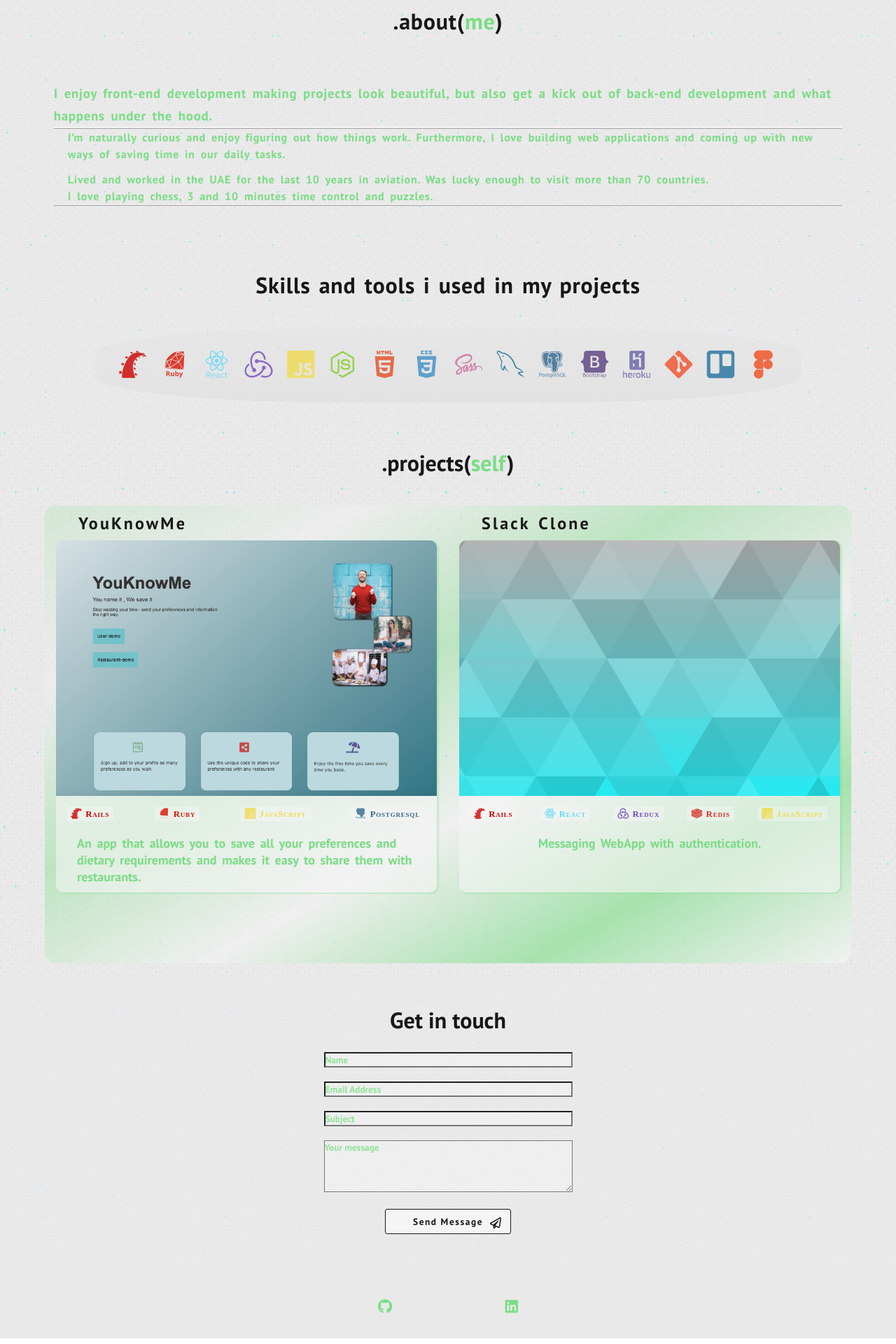
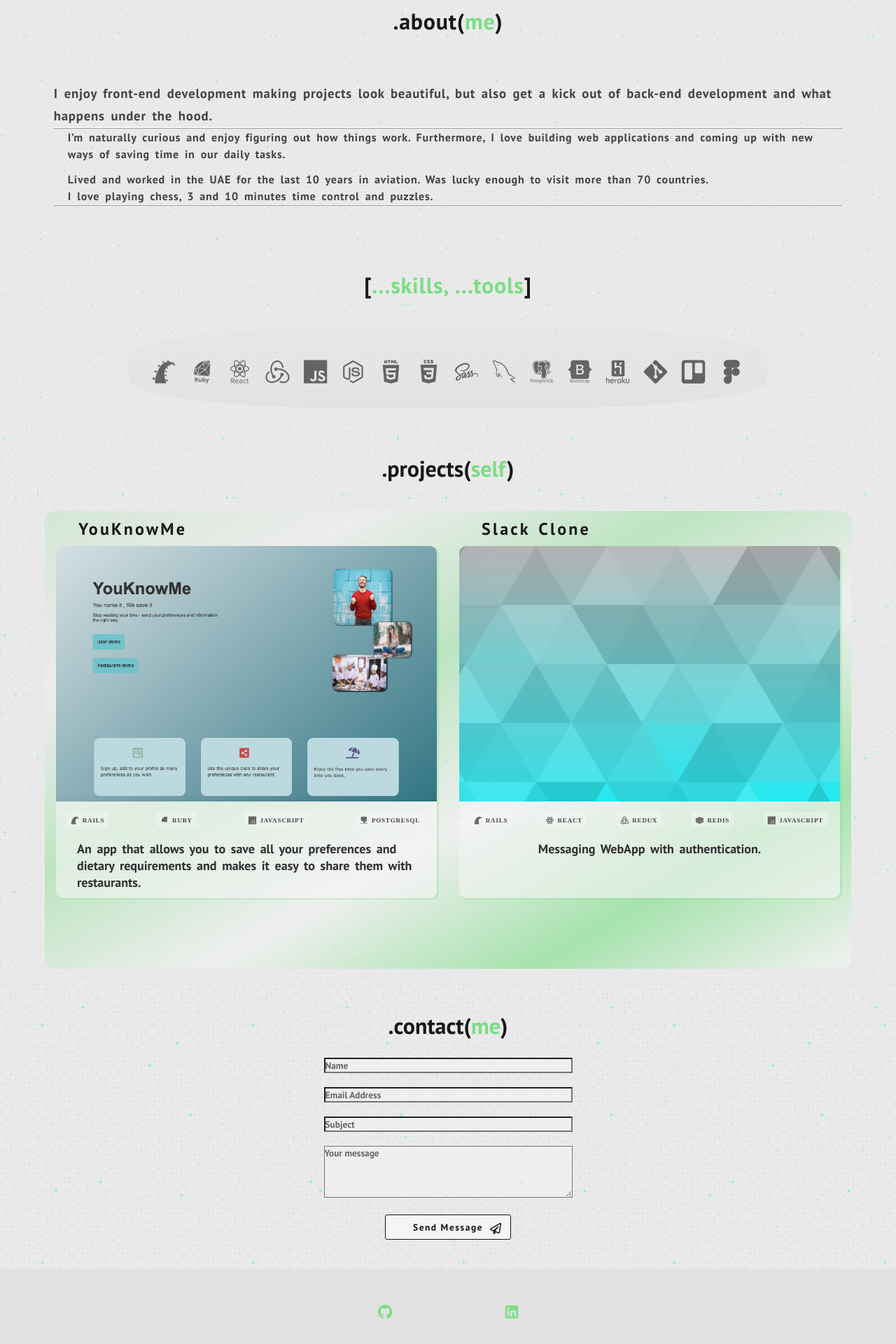
Before and after one commit to alex4tm/portfolio-v1, a React (Create React App) app: page / in a window 1280 px wide. Shown: the part 911-2831 px from the top of the page at 70% size. Built offline with nearby package versions, Linux system fonts and the light colour scheme.

Commit message:
changed devicon skills colors and hover

```diff
--- a/src/components/About.css
+++ b/src/components/About.css
@@ -26,7 +26,7 @@
   align-items: center;
   align-content: center;
   line-height: 1.5rem;
-  color: rgb(var(--color-primary));
+  color: rgb(var(--color-main-300));
   text-shadow: 0.4px 0.4px rgb(var(--color-background-second));
 }
 
@@ -97,7 +97,7 @@
   text-shadow: 0.4px 0.4px rgb(var(--color-background-second));
 }
 .about-skills .colored {
-  font-size: 2.5rem;
+  font-size: 3rem;
   margin: 0.5rem 0.5rem;
   padding: 0.1rem;
   opacity: 0.8;
@@ -114,13 +114,18 @@ i[title]:hover::after,
 i[title]:focus::after {
   content: attr(title);
   position: absolute;
-  top: -40%;
-  left: 15%;
-  font-size: 1rem;
+  top: -30%;
+  left: 1%;
+  font-size: 1.2rem;
   opacity: 1;
   outline: none;
+  color: rgb(var(--color-primary));
 }
 
+[class^=devicon-], [class*=" devicon-"] {
+  color: rgb(var(--color-main-300)) !important;
+  font-variant: all-petite-caps !important;
+}
 @media only screen and (max-width: 1024px) {
   .about-content {
     flex-direction: column;
--- a/src/components/About.js
+++ b/src/components/About.js
@@ -18,7 +18,7 @@ function About() {
       </div>
       <div className="about-skills">
         <h1>
-          Skills and tools i used in my projects
+          [<span className="theme--color">...skills, ...tools</span>]
         </h1>
         <div className="skills-icons">
           <i className="devicon-rails-plain colored" title="Rails"></i>
--- a/src/components/Carousel.css
+++ b/src/components/Carousel.css
@@ -13,7 +13,7 @@
 }
 
 .carousel-indicators li {
-  background-color: #b95365;
+  background-color: rgb(var(--color-primary));
 }
 
 
@@ -29,7 +29,11 @@
 .carousel-control-next-icon {
   text-decoration: none;
   background-image: none;
-  color: black;
+  color: none;
+}
+
+.carousel-control-prev, .carousel-control-next {
+  color: transparent;
 }
 
 .carousel-control-prev-icon:hover,
@@ -46,13 +50,13 @@
 {
   content: '>';
   font-size: 2rem;
-  color: #b95365;
+  color: rgb(var(--color-primary));
   text-decoration: none;
 }
 
 .carousel-control-prev-icon:after {
   content: '<';
   font-size: 2rem;
-  color: #b95365;
+  color: rgb(var(--color-primary));
   text-decoration: none;
 }
--- a/src/components/ChangeThemeDark.js
+++ b/src/components/ChangeThemeDark.js
@@ -4,8 +4,8 @@ const changeThemeDark = () => {
 
     document.documentElement.style.setProperty('--color-background-main', '18, 18, 18') // #121212
     document.documentElement.style.setProperty('--color-background-second', '53, 53, 53') // #353535
-    document.documentElement.style.setProperty('--color-main-700', '187, 133, 248') // #BB85F8
-    document.documentElement.style.setProperty('--color-primary', '219, 177, 250') // #DBB1FA
+    document.documentElement.style.setProperty('--color-main-700', '219, 177, 250') // #DBB1FA
+    document.documentElement.style.setProperty('--color-primary', '175,217,219') // #AFD9DB
   //   let darkThemeEnabled = document.documentElement.style.setProperty('--color-background-second', 'black');
   //   localStorage.setItem('dark-theme-enabled', darkThemeEnabled);
 
--- a/src/components/ContactUs.css
+++ b/src/components/ContactUs.css
@@ -1,5 +1,5 @@
 .contact-container {
-  background: url('../images/dots.svg') center;
+  background: url('../images/dots.svg') center/cover;
   box-shadow: inset 0 0 0 2300px rgb(var(--color-background-second), 62%);
   color: rgb(var(--color-main-700));
   display: flex;
@@ -36,11 +36,11 @@
 }
 
 .contact-wrapper input::placeholder {
-  color: rgba(var(--color-primary), 0.8);
+  color: rgba(var(--color-main-300), 0.8);
 }
 
 .contact-wrapper textarea::placeholder {
-  color: rgba(var(--color-primary), 0.8);
+  color: rgba(var(--color-main-300), 0.8);
 }
 
 .contact-input textarea {
--- a/src/components/ContactUs.js
+++ b/src/components/ContactUs.js
@@ -20,7 +20,7 @@ export default function ContactUs() {
         <div>
             <div className="contact-container" id="contact">
             <form onSubmit={sendEmail}>
-                    <h1>Get in touch</h1>
+                    <h1>.contact(<span className="theme--color">me</span>)</h1>
                     <div className="contact-wrapper">
                         <div className="contact-field">
                             <input type="text" className="contact-input" placeholder="Name" name="name" required />
--- a/src/components/Footer.css
+++ b/src/components/Footer.css
@@ -1,6 +1,5 @@
 .footer-container {
-  background: url('../images/dots.svg') center;
-  box-shadow: inset 0 0 0 2300px rgb(var(--color-background-second), 62%);
+  background: rgb(var(--color-background-second));
   padding: 1rem 0 2rem 0;
   display: flex;
   flex-direction: column;
--- a/src/components/Modal.css
+++ b/src/components/Modal.css
@@ -3,12 +3,16 @@
   margin: 0 !important;
   border-radius: 50%;
   background: lightred;
-  background: #b95365;
+  background: rgb(var(--color-primary));
   color: white;
-  border: 0.01rem #8ab9b9 solid;
+  border: 0.01rem rgb(var(--color-main-300)) solid;
   font-size: 1.3rem;
   cursor: pointer;
   transition: all 0.4s ease-in-out;
+}
+
+body.modal-open #root{
+  filter: blur(2px);
 }
 
 .close:hover,
@@ -42,7 +46,7 @@
   margin-left: 1.5rem;
   overflow: auto;
   height: 50vh;
-  color: rgb(var(--color-primary));
+  color: rgb(var(--color-main-500));
   text-shadow: 0.2px 0.2px rgb(var(--color-background-second));
 }
 
--- a/src/components/Projects.css
+++ b/src/components/Projects.css
@@ -124,7 +124,7 @@
   align-content: center;
   display: flex;
   padding: 0px 15px;
-  color: rgb(var(--color-primary));
+  color: rgb(var(--color-main-500));
   text-shadow: 0.4px 0.4px rgb(var(--color-background-second));
 }
 
```
